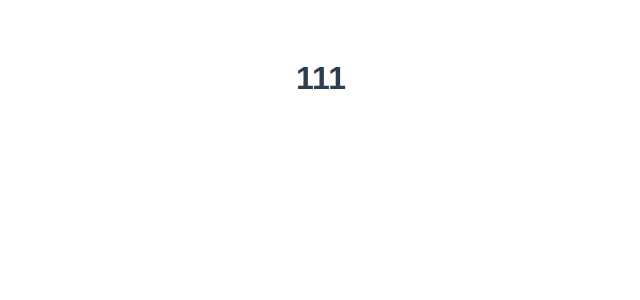
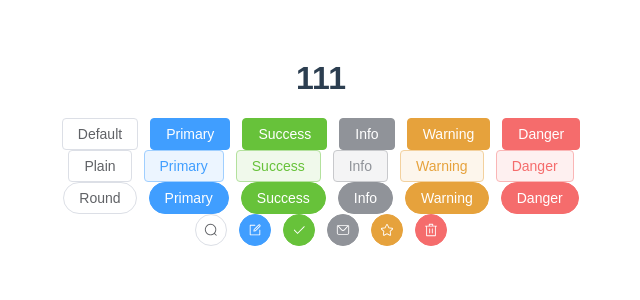
Before and after one commit to booooooooooooow/test, a Vue app: page / in a window 1280 px wide. Shown: the top 300 px of the page, without its empty margins (319-959 px from the left). Built offline with nearby package versions, Linux system fonts and the light colour scheme.

Commit message:
引入elementui

```diff
--- a/src/router/index.js
+++ b/src/router/index.js
@@ -1,25 +1,25 @@
 //路由
-import {createRouter,createWebHistory}from 'vue-router'
-import ProductDetail from '@/views/ProductDetail.vue'
-import ZhuYe from '@/views/ZhuYe.vue'
+import { createRouter, createWebHistory } from "vue-router";
+import PageOne from "@/views/PageOne.vue";
+import ZhuYe from "@/views/ZhuYe.vue";
 
 const routes = [
-  {
-        path:'/',
-        name: 'ZhuYe',
-        component: ZhuYe,
-        meta: { requiresAuth: true }
-    },
-    {
-        path:'/product',
-        name: 'ProductDetail',
-        component: ProductDetail,
-        meta: { requiresAuth: true }
-    }
-]
+	{
+		path: "/",
+		name: "ZhuYe",
+		component: ZhuYe,
+		meta: { requiresAuth: true },
+	},
+	{
+		path: "/PageOne",
+		name: "PageOne",
+		component: PageOne,
+		meta: { requiresAuth: true },
+	},
+];
 const router = createRouter({
-  history: createWebHistory(),
-  routes
-})
+	history: createWebHistory(),
+	routes,
+});
 
-export default router
+export default router;
--- /dev/null
+++ b/src/views/PageOne.vue
@@ -0,0 +1,16 @@
+<template>
+	<div class="product-detail">
+		<h1>这里是{{ pageName }}页面</h1>
+	</div>
+</template>
+
+<script setup name="PageOne">
+import { ref } from "vue";
+const pageName = ref("商品详情");
+</script>
+
+<style scoped>
+.product-detail {
+	padding: 20px;
+}
+</style>
--- a/src/views/ProductDetail.vue
+++ /dev/null
@@ -1,16 +0,0 @@
-<template>
-    <div class="product-detail">
-        <h1>这里是{{pageName}}页面</h1>
-    </div>
-</template>
-
-<script setup>
-    import {ref} from 'vue'
-    const pageName = ref('商品详情')
-</script>
-
-<style scoped>
-.product-detail{
-    padding:20px;
-}
-</style>
--- a/src/views/ZhuYe.vue
+++ b/src/views/ZhuYe.vue
@@ -1,3 +1,48 @@
 <template>
-    <h1>111</h1>
+	<h1>111</h1>
+	<div class="mb-4">
+		<el-button>Default</el-button>
+		<el-button type="primary">Primary</el-button>
+		<el-button type="success">Success</el-button>
+		<el-button type="info">Info</el-button>
+		<el-button type="warning">Warning</el-button>
+		<el-button type="danger">Danger</el-button>
+	</div>
+
+	<div class="mb-4">
+		<el-button plain>Plain</el-button>
+		<el-button type="primary" plain>Primary</el-button>
+		<el-button type="success" plain>Success</el-button>
+		<el-button type="info" plain>Info</el-button>
+		<el-button type="warning" plain>Warning</el-button>
+		<el-button type="danger" plain>Danger</el-button>
+	</div>
+
+	<div class="mb-4">
+		<el-button round>Round</el-button>
+		<el-button type="primary" round>Primary</el-button>
+		<el-button type="success" round>Success</el-button>
+		<el-button type="info" round>Info</el-button>
+		<el-button type="warning" round>Warning</el-button>
+		<el-button type="danger" round>Danger</el-button>
+	</div>
+
+	<div>
+		<el-button :icon="Search" circle />
+		<el-button type="primary" :icon="Edit" circle />
+		<el-button type="success" :icon="Check" circle />
+		<el-button type="info" :icon="Message" circle />
+		<el-button type="warning" :icon="Star" circle />
+		<el-button type="danger" :icon="Delete" circle />
+	</div>
 </template>
+<script setup>
+import {
+	Check,
+	Delete,
+	Edit,
+	Message,
+	Search,
+	Star,
+} from "@element-plus/icons-vue";
+</script>
--- a/vue.config.js
+++ b/vue.config.js
@@ -1,4 +1,15 @@
-const { defineConfig } = require('@vue/cli-service')
+const { defineConfig } = require("@vue/cli-service");
+import AutoImport from "unplugin-auto-import/vite";
+import Components from "unplugin-vue-components/vite";
+import { ElementPlusResolver } from "unplugin-vue-components/resolvers";
 module.exports = defineConfig({
-  transpileDependencies: true
-})
+	transpileDependencies: true,
+	plugins: [
+		AutoImport({
+			resolvers: [ElementPlusResolver()],
+		}),
+		Components({
+			resolvers: [ElementPlusResolver()],
+		}),
+	],
+});
```
Also changed, not shown: package.json (+8 -5 lines), src/main.js (+12 -11 lines), 1 other file (tests, documents, lock files or other folders).
